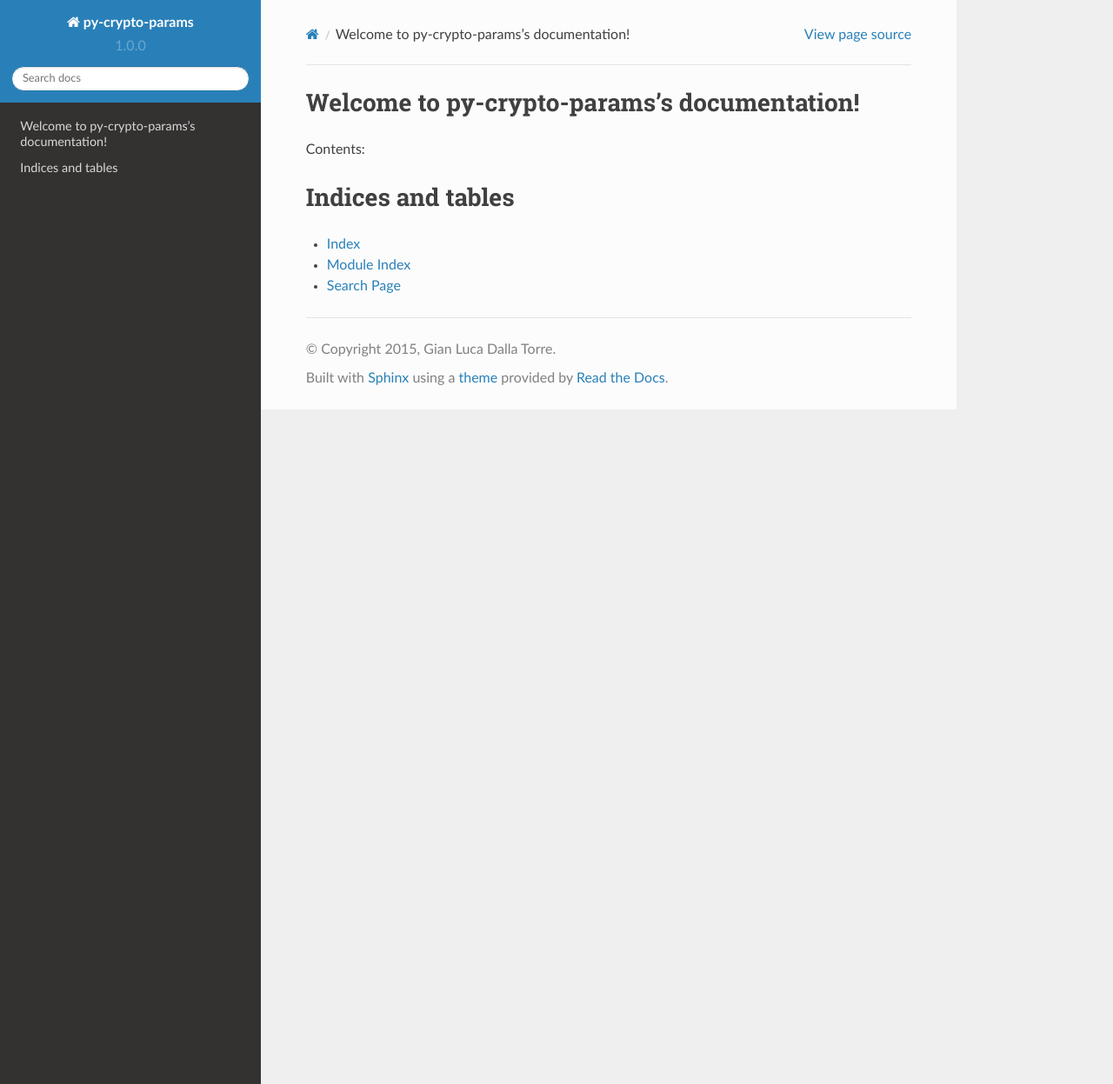
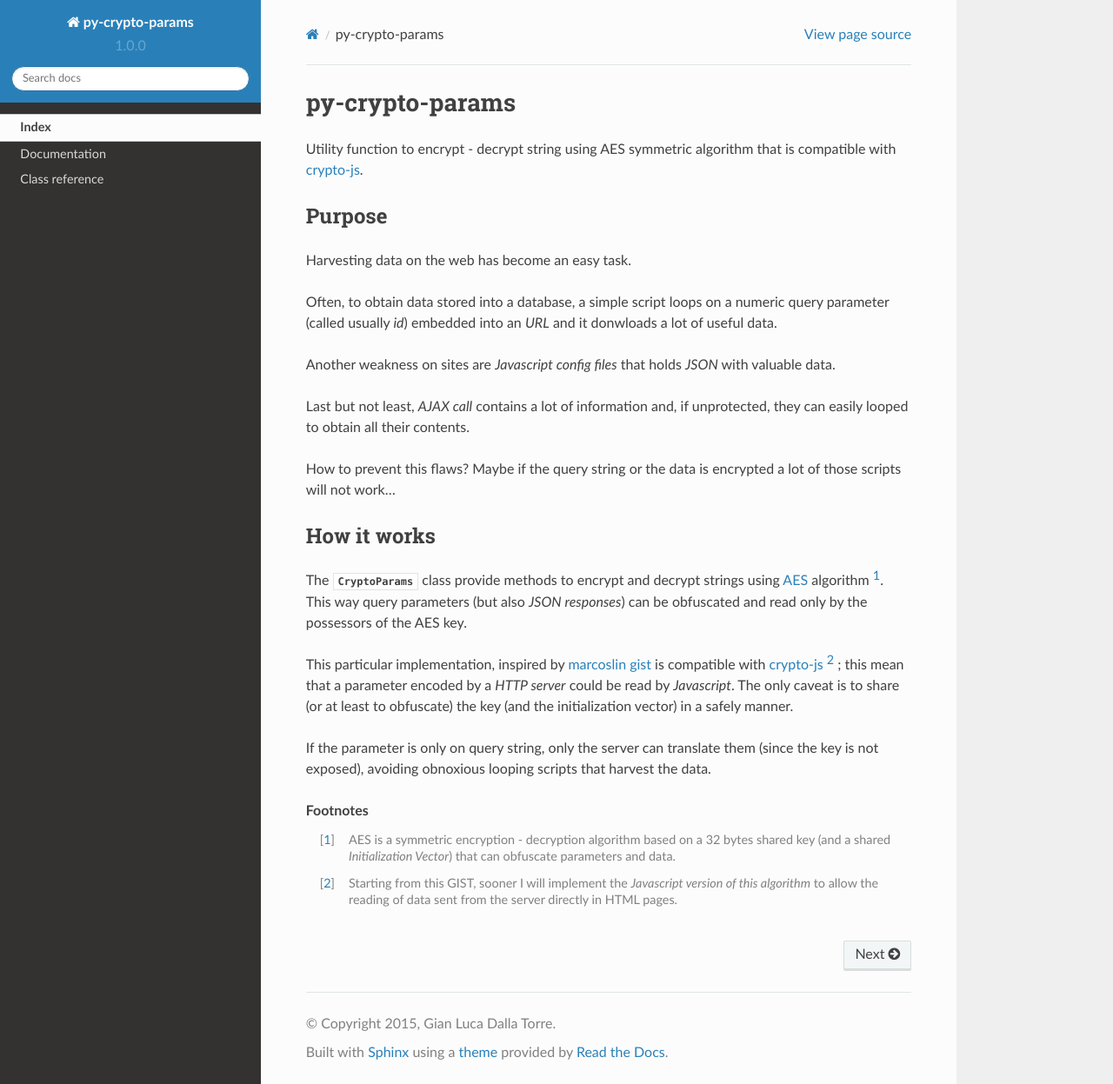
Before and after one commit to coinlegit/py-crypto-params, a Sphinx documentation site: the page built from docs/index.rst, in a window 1280 px wide and 1247 px high. Shown: the whole window at 87% size. Built offline with Sphinx 7.4.7 and the Read the Docs theme 2.0.0, drawn with Linux system fonts in a browser that asks for light colours.

```diff
--- a/docs/index.rst
+++ b/docs/index.rst
@@ -1,21 +1,53 @@
-.. py-crypto-params documentation master file, created by
-   sphinx-quickstart on Tue Dec 29 20:30:34 2015.
-   You can adapt this file completely to your liking, but it should at least
-   contain the root `toctree` directive.
+py-crypto-params
+================
 
-Welcome to py-crypto-params's documentation!
-============================================
+Utility function to encrypt - decrypt string using AES symmetric algorithm that is compatible with
+`crypto-js <https://code.google.com/p/crypto-js/>`_.
 
-Contents:
+Purpose
+-------
 
-.. toctree::
-   :maxdepth: 2
+Harvesting data on the web has become an easy task.
+
+Often, to obtain data stored into a database, a simple script loops on a numeric query parameter
+(called usually *id*) embedded into an *URL* and it donwloads a lot of useful data.
+
+Another weakness on sites are *Javascript config files* that holds *JSON* with valuable data.
+
+Last but not least, *AJAX call* contains a lot of information and, if unprotected, they can easily looped to obtain
+all their contents.
+
+How to prevent this flaws?
+Maybe if the query string or the data is encrypted a lot of those scripts will not work...
+
+How it works
+------------
+
+The :class:`CryptoParams <cryptoparams.CryptoParams>` class provide methods to encrypt and decrypt strings using
+`AES <https://en.wikipedia.org/wiki/Advanced_Encryption_Standard>`_ algorithm [#aesalg]_.
+This way query parameters (but also *JSON responses*) can be obfuscated and read only by the possessors of the AES key.
+
+This particular implementation, inspired by `marcoslin gist <https://gist.github.com/marcoslin/8026990>`_ is
+compatible with `crypto-js <https://code.google.com/p/crypto-js/>`_ [#futurejs]_ ; this mean that a parameter encoded by a
+*HTTP server* could be read by *Javascript*. The only caveat is to share (or at least to obfuscate) the key (and the
+initialization vector) in a safely manner.
+
+If the parameter is only on query string, only the server can translate them (since the key is not exposed), avoiding
+obnoxious looping scripts that harvest the data.
+
+.. rubric:: Footnotes
+
+.. [#aesalg] AES is a symmetric encryption - decryption algorithm based on a 32 bytes shared key
+    (and a shared *Initialization Vector*) that can obfuscate parameters and data.
+.. [#futurejs] Starting from this GIST, sooner I will implement the *Javascript version of this algorithm* to allow
+    the reading of data sent from the server directly in HTML pages.
 
 
 
-Indices and tables
-==================
+.. toctree::
+   :maxdepth: 1
+   :hidden:
 
-* :ref:`genindex`
-* :ref:`modindex`
-* :ref:`search`
+   Index <self>
+   docs
+   classes
```
Also changed, not shown: docs/docs.rst (added, +91 -0 lines).
